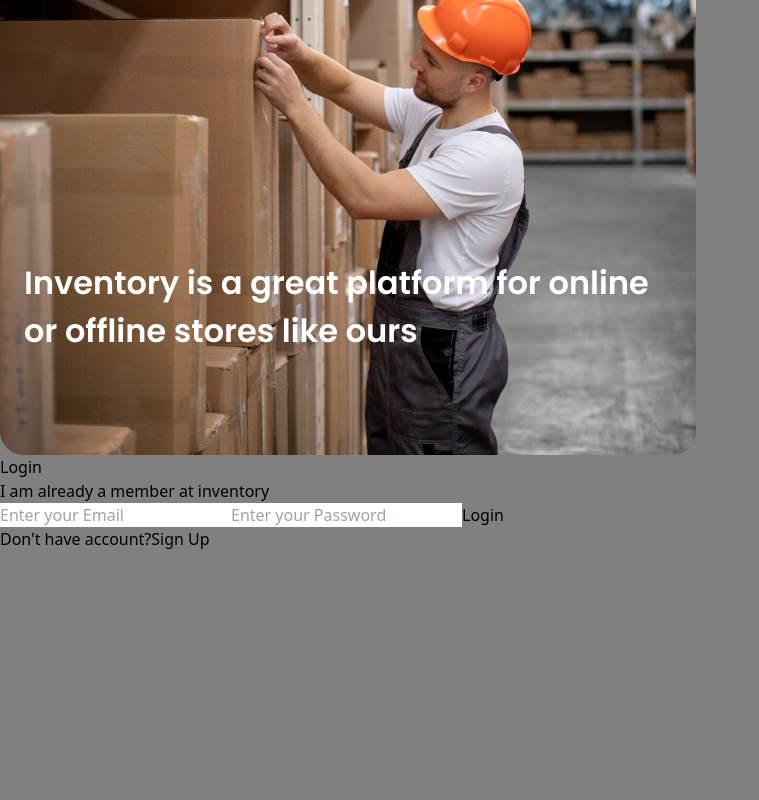
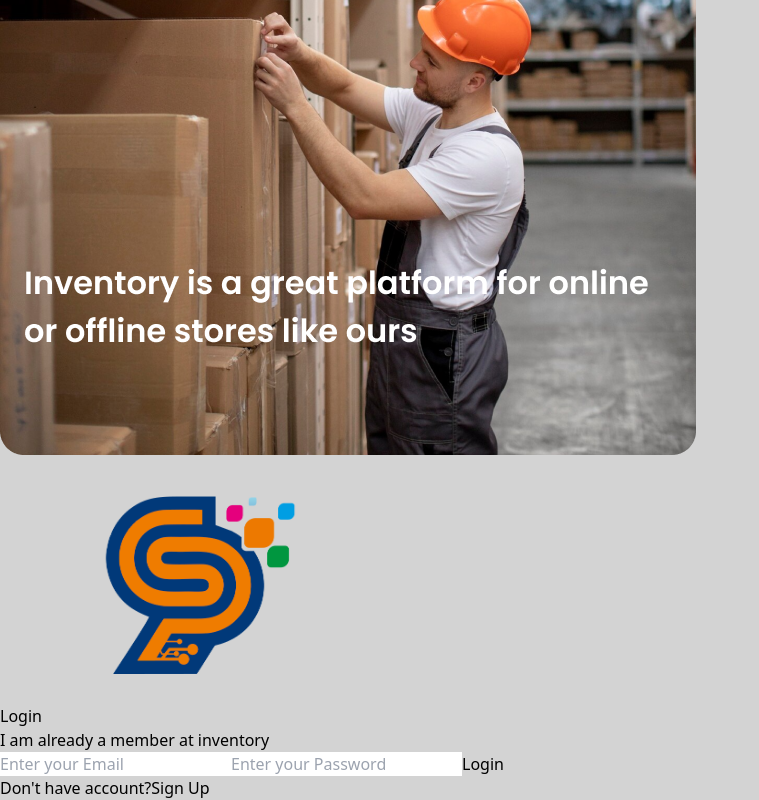
Before and after one commit to Shash112/IMS-Frontent, a React (Vite) app: page /login in a window 1280 px wide. Shown: the part 521-1321 px from the top of the page, without its empty margins (0-759 px from the left). Before the commit the page ends 1072 px from the top, so only its background shows below. Built offline with nearby package versions, Linux system fonts and the light colour scheme.

Commit message:
New Changes

```diff
--- a/src/App.jsx
+++ b/src/App.jsx
@@ -19,7 +19,7 @@ function App() {
         <Route path='/login' element={<Login/>} />
         <Route path='/signup' element={<Signup />} />
         <Route path='/' element={<ProtectedRoute><Layout /></ProtectedRoute>} >
-          <Route path='/dashboard' element={<Dashboard/>}></Route>
+          <Route index element={<Dashboard/>}></Route>
           <Route path='/inventroy' element={<Products/>}></Route>
           <Route path='/report' element={<Report/>}></Route>
           <Route path='/store' element={<Store />}></Route>
--- a/src/api/axios.js
+++ b/src/api/axios.js
@@ -1,7 +1,7 @@
 import axios from "axios";
 
 const API = axios.create({
-    baseURL: 'http://localhost:5000/api/v1',
+    baseURL: 'https://ims-backend-qj4l.onrender.com/api/v1',
     withCredentials: true
 });
 
--- a/src/components/Menubar.jsx
+++ b/src/components/Menubar.jsx
@@ -18,7 +18,7 @@ const Menubar = () => {
         </div>
         <hr />
         <div className='w-[80%] m-auto pl-2 text-white'>
-            <NavLink to={'/dashboard'} className='flex items-center p-2 '>
+            <NavLink to={'/'} className='flex items-center p-2 '>
                 <IoHomeOutline className='font-medium text-xl mr-2'/>
                 <h3 className='font-medium text-xl'>Dashboard</h3>
             </NavLink>
--- a/src/index.css
+++ b/src/index.css
@@ -3,5 +3,5 @@
 @tailwind utilities;
 
 body{
-    background-color: gray;
+    background-color: #D3D3D3;
 }
--- a/src/pages/Login.jsx
+++ b/src/pages/Login.jsx
@@ -1,6 +1,7 @@
 import { useDispatch, useSelector } from 'react-redux';
 import { login, resetStatus } from '../features/auth/authSlice';
 import getStartedImg from "../assets/get-started.png";
+import logo from "../assets/Logo.png";
 import { Link, useNavigate } from 'react-router-dom';
 import { useEffect, useState } from 'react';
 import { toast } from 'react-toastify';
@@ -34,6 +35,7 @@ const Login = () => {
             <img src={getStartedImg} alt="get-started-image" className='w-full h-full object-fill'/>
         </div>
         <div className='flex-1 m-auto px-20'>
+            <img src={logo} alt="get-started-image" width={400} height={200} className='m-auto pr-[20%]'/>
             <h1 className='text-3xl font-semibold'>Login</h1>
             <p className='text-xl font-normal text-gray-500 '>I am already a member at inventory</p>
             <form onSubmit={handleSubmit} className=''>
```
Also changed, not shown: src/assets/Logo.png (added).
